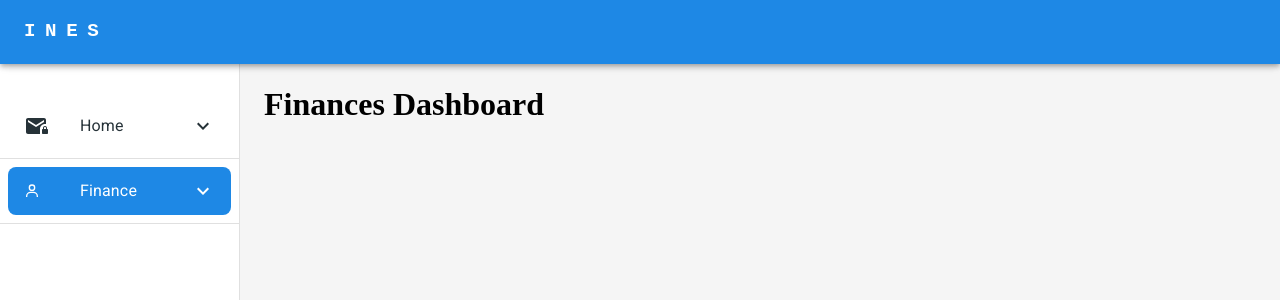
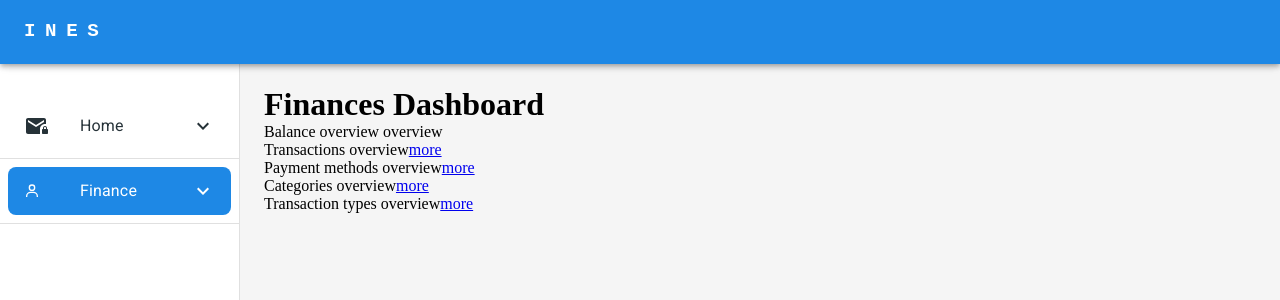
Before and after one commit to ines-erp/react-frontend, a React (Vite) app: page /finance in a window 1280 px wide. Shown: the top 300 px of the page. Built offline with nearby package versions, Linux system fonts and the light colour scheme.

Commit message:
wip: waiting for modularization

```diff
--- a/src/menu/dynamicMenuItems.jsx
+++ b/src/menu/dynamicMenuItems.jsx
@@ -2,7 +2,7 @@ import {NavLink, useLocation} from "react-router-dom";
 import {Divider, ListItemButton, ListItemIcon, ListItemText, styled} from "@mui/material";
 import React, {useState} from "react";
 import {ExpandLess, ExpandMore} from "@mui/icons-material";
-import {blue, blueGrey, grey} from "@mui/material/colors";
+import {blue, blueGrey} from "@mui/material/colors";
 
 /**
  * Function to generate menu items from routes
@@ -18,9 +18,9 @@ export const dynamicMenuItems = (routes) => {
                 <MenuGroup route={route}/>
                 <Divider/>
             </React.Fragment>
-        )
-    })
-}
+        );
+    });
+};
 
 const MenuGroup = ({route}) => {
     const location = useLocation();
@@ -30,14 +30,14 @@ const MenuGroup = ({route}) => {
 
     return route.children.map((childRoute) => {
         if (childRoute.isInMenu && childRoute.isEnabled) {
-            const currentPath = `${route.path}/${childRoute.path}`
+            const currentPath = `${route.path}/${childRoute.path}`;
 
             switch (!!childRoute.parentLabel) {
                 case true:
                     return (<
                         React.Fragment key={currentPath}>
                         <MenuItem selected={isParentPathSelected} onClick={() => {
-                            setIsVisible((prev) => !prev)
+                            setIsVisible((prev) => !prev);
                         }}>
                             {childRoute.icon && <ListItemIcon sx={{color: 'inherit'}}>
                                 {childRoute.icon}
@@ -47,7 +47,7 @@ const MenuGroup = ({route}) => {
                         </MenuItem>
 
                         <NavLink to={currentPath} end role={undefined}
-                                 style={{textDecoration: 'none', color: 'inherit'}}>
+                                 style={{color: 'inherit', textDecoration: 'none'}}>
                             {({isActive}) => (
                                 <MenuItem menuLevel={1} selected={isActive}
                                           sx={{display: isVisible ? "block" : "none"}}>
@@ -56,12 +56,12 @@ const MenuGroup = ({route}) => {
                             )}
                         </NavLink>
 
-                    </React.Fragment>)
+                    </React.Fragment>);
 
                 default:
                     return (
                         <NavLink to={currentPath} key={currentPath}
-                                 style={{textDecoration: 'none', color: 'inherit'}}>
+                                 style={{color: 'inherit', textDecoration: 'none'}}>
                             {({isActive}) => (
                                 <MenuItem menuLevel={1} selected={isActive}
                                           sx={{display: isVisible ? "block" : "none"}}>
@@ -74,18 +74,17 @@ const MenuGroup = ({route}) => {
                                 </MenuItem>
                             )}
                         </NavLink>
-                    )
+                    );
             }
         }
-        return null
-    })
-}
+        return null;
+    });
+};
 
 
 const MenuItem = styled(ListItemButton)(
     ({theme}) => ({
 
-        color: blueGrey[900],
         '&.Mui-selected': {
             'color': '#fff',
             'background-color': blue[600],
@@ -94,21 +93,22 @@ const MenuItem = styled(ListItemButton)(
                 'background-color': blue[600],
             },
         },
+        color: blueGrey[900],
 
         variants: [{
             props: (props) =>
                 props.menuLevel === 1,
             style: {
                 '&.Mui-selected': {
-                    'color': blueGrey[800],
-                    'background-color': blue[100],
+                    '&:active': {
+                        'color': blueGrey[800],
+                    },
                     '&:hover': {
                         'color': blueGrey[800],
                         'background-color': blue[100],
                     },
-                    '&:active': {
-                        'color': blueGrey[800],
-                    }
+                    'background-color': blue[100],
+                    'color': blueGrey[800]
                 }
             }
         }]
--- a/src/menu/menuRoutes.jsx
+++ b/src/menu/menuRoutes.jsx
@@ -7,5 +7,5 @@ import {financesRoutes} from "@/pages/finance/financeRoutes.jsx";
  */
 export const menuRoutes = [
     ...homeRoutes,
-    ...financesRoutes
-]
+    ...financesRoutes,
+];
--- a/src/pages/finance/financeRoutes.jsx
+++ b/src/pages/finance/financeRoutes.jsx
@@ -4,7 +4,6 @@ import {Outlet} from "react-router-dom";
 import {paymentMethodsRoutesList} from "@/pages/finance/paymentMethod/paymentMethodsRoutes.jsx";
 import {transactionsRoutesList} from "@/pages/finance/transactions/transactionsRoutes.jsx";
 import {transactionCategoryRoutes} from "@/pages/finance/category/transactionCategoryRoutes.jsx";
-import {transactionTypesRoutes} from "@/pages/finance/transactionTypes/transactionTypesRoutes.jsx";
 
 export const financesRoutesList = [
     {
@@ -40,14 +39,7 @@ export const financesRoutesList = [
         label: "Categories",
         path: "categories"
     },
-    {
-        children: transactionTypesRoutes.filter(item => item.isEnabled === true),
-        element: <Outlet/>,
-        isEnabled: true,
-        isInMenu: true,
-        label: "Transaction Types",
-        path: "transaction-types"
-    }
+
 ];
 
 export const financesRoutes = [
--- a/src/pages/finance/index.jsx
+++ b/src/pages/finance/index.jsx
@@ -1,3 +1,26 @@
+import {Link} from "react-router-dom";
+
 export const FinancesDashboard = () => {
-    return <h1>Finances Dashboard</h1>;
+    return (
+        <>
+            <h1>Finances Dashboard</h1>
+            <div>Balance overview overview</div>
+
+            <div>Transactions overview
+                <Link to={"transactions"}>more</Link>
+            </div>
+
+            <div>Payment methods overview
+                <Link to={"payment-methods"}>more</Link>
+            </div>
+
+            <div>Categories overview
+                <Link to={"categories"}>more</Link>
+            </div>
+
+            <div>Transaction types overview
+                <Link to={"transactions"}>more</Link>
+            </div>
+        </>
+    );
 };
--- a/src/pages/finance/transactionTypes/transactionTypesRoutes.jsx
+++ b/src/pages/finance/transactionTypes/transactionTypesRoutes.jsx
@@ -5,7 +5,7 @@ export const transactionTypesRoutes = [
         element: <TransactionTypesDashboard/>,
         isEnabled: true,
         isInMenu: true,
-        label: "Dashboard",
+        label: "Transaction types",
         path: ""
     }
 ];
--- a/src/pages/finance/transactions/transactionsRoutes.jsx
+++ b/src/pages/finance/transactions/transactionsRoutes.jsx
@@ -1,6 +1,8 @@
 import {BiUser} from "react-icons/bi";
 import {TransactionsDashboard} from "@/pages/finance/transactions/index.jsx";
 import {TransactionsDetails} from "@/pages/finance/transactions/details.jsx";
+import {transactionTypesRoutes} from "@/pages/finance/transactionTypes/transactionTypesRoutes.jsx";
+import {Outlet} from "react-router-dom";
 
 export const transactionsRoutesList = [
     {
@@ -15,4 +17,13 @@ export const transactionsRoutesList = [
     {element: <h1>Any other</h1>, isEnabled: false, isInMenu: false, label: "New transaction", path: "add"},
     {element: <TransactionsDetails/>, isEnabled: true, isInMenu: false, label: "Details", path: ":id/details"},
     {element: <h1>Any other</h1>, isEnabled: false, isInMenu: false, label: "Delete transaction", path: ":id/delete"},
+
+    {
+        children: transactionTypesRoutes.filter(item => item.isEnabled === true),
+        element: <Outlet/>,
+        isEnabled: true,
+        isInMenu: true,
+        label: "Transaction Types",
+        path: "types"
+    }
 ];
```
